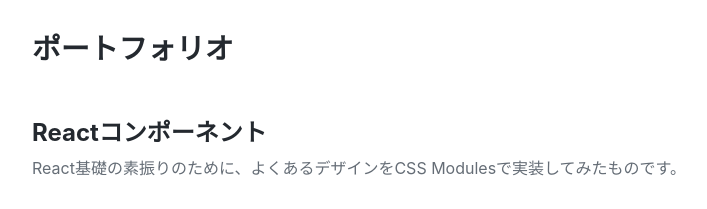
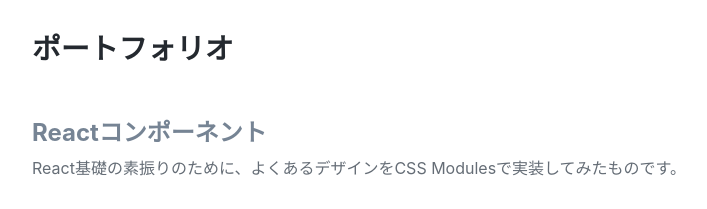
Before and after one commit to kmishima16/next-blog-portfolio, a Next.js app: page / in a window 1280 px wide. Shown: the top 209 px of the page, without its empty margins (136-843 px from the left). Built offline with nearby package versions, Linux system fonts and the light colour scheme.

Commit message:
update: 見出しの色を少し薄く

```diff
--- a/app/page.module.css
+++ b/app/page.module.css
@@ -76,7 +76,7 @@
 .mainTitle {
 	font-size: 1.5rem;
 	font-weight: bold;
-	color: #24292f;
+	color: #768494;
 	margin: 0 0 8px 0;
 	line-height: 1.2;
 }
```
